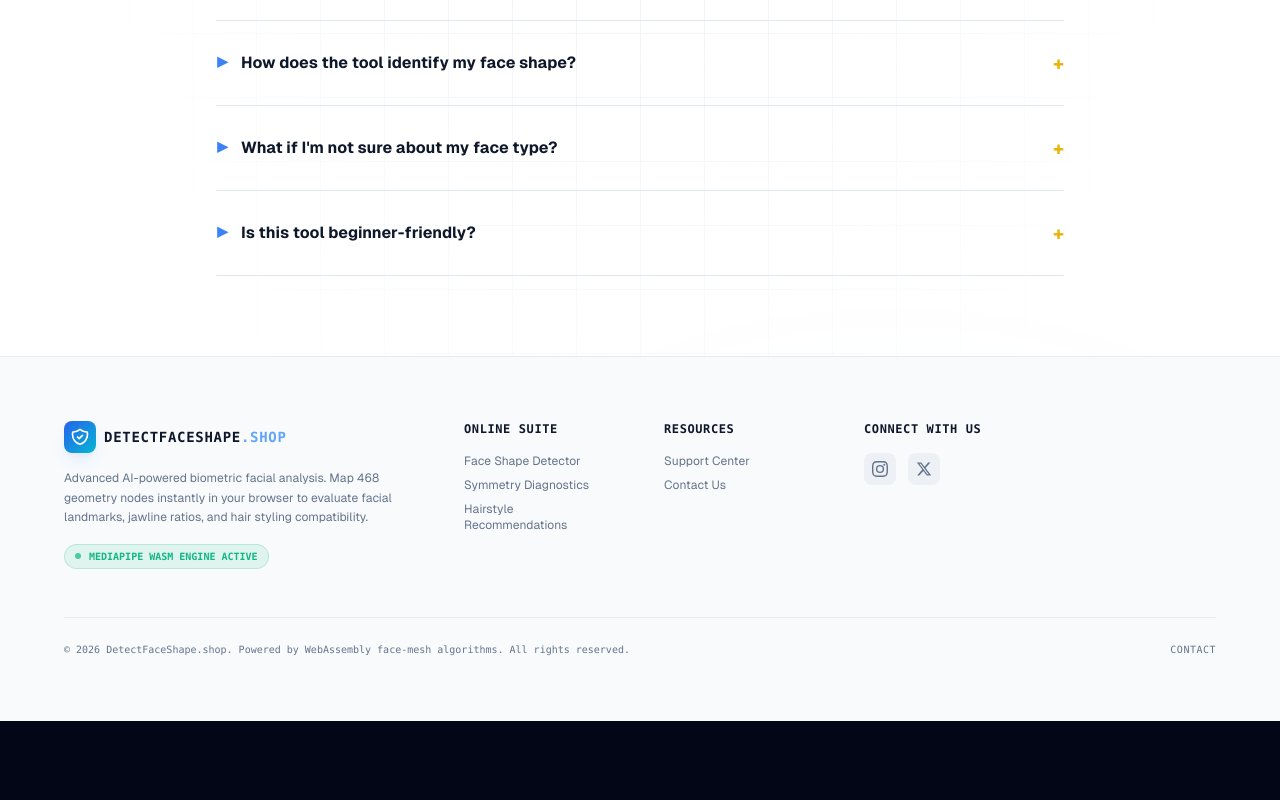
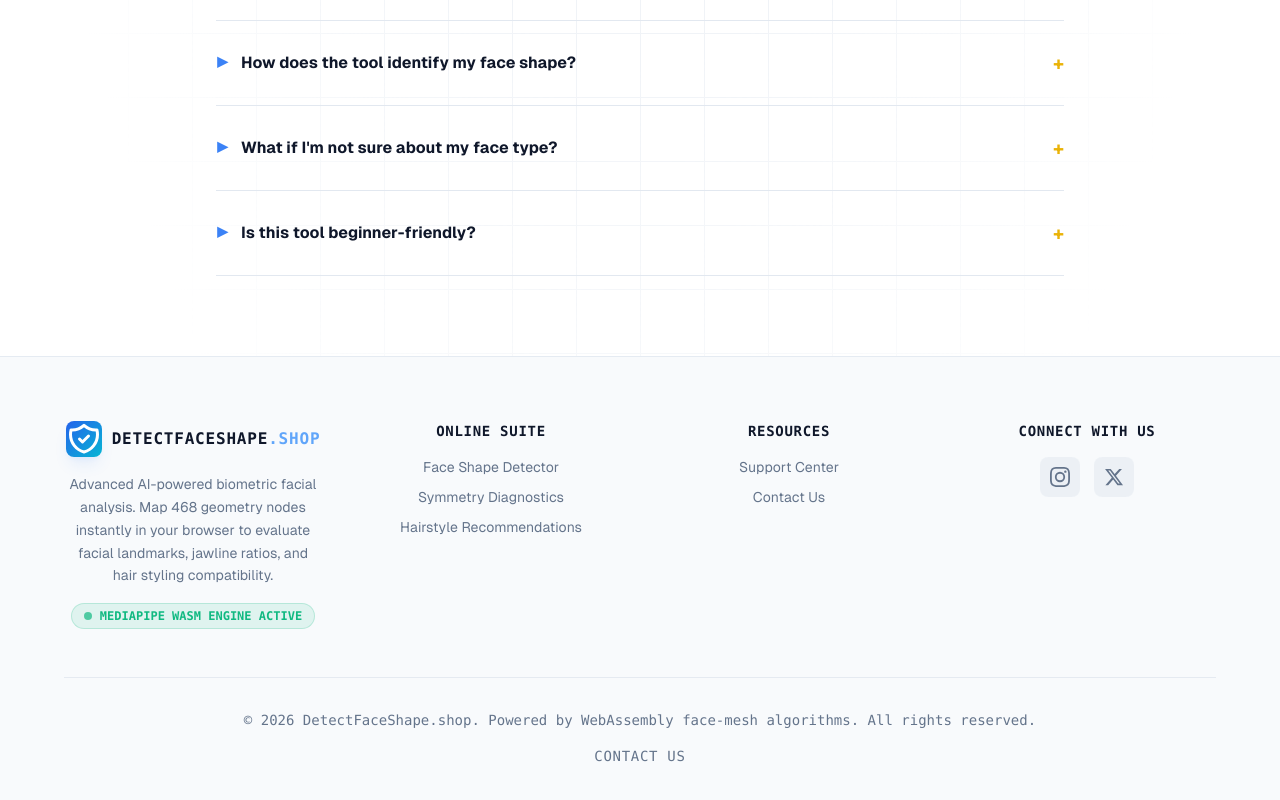
Before and after one commit to 24kTanmay/detectfaceshape, a Next.js app: page / in a window 1280 px wide. Shown: the part 4255-5055 px from the top of the page. Before the commit the page ends 4976 px from the top, so only its background shows below. Built offline with nearby package versions, Linux system fonts and the light colour scheme.

Commit message:
style: centered sitemap footer columns, balanced spacing, and increased font sizes

```diff
--- a/app/page.js
+++ b/app/page.js
@@ -684,36 +684,36 @@ export default function Home() {
 
       {/* Futuristic Branded Sitemap Footer */}
       <footer className="z-10 w-full border-t border-slate-200/80 dark:border-slate-900/80 bg-slate-50 dark:bg-slate-950 py-16 px-6 relative">
-        <div className="max-w-6xl mx-auto grid grid-cols-1 md:grid-cols-12 gap-8 md:gap-12 pb-12 border-b border-slate-200/85 dark:border-slate-900/60">
+        <div className="max-w-6xl mx-auto grid grid-cols-1 sm:grid-cols-2 md:grid-cols-4 gap-10 pb-12 border-b border-slate-200/85 dark:border-slate-900/60 text-center justify-items-center">
 
           {/* Brand Col */}
-          <div className="md:col-span-4 space-y-4">
-            <Link href="/" className="flex items-center gap-2 group">
-              <div className="w-8 h-8 rounded-lg bg-gradient-to-br from-blue-600 to-cyan-500 flex items-center justify-center shadow-lg shadow-blue-500/10 group-hover:shadow-blue-500/30 transition-all duration-300">
-                <svg className="w-5 h-5 text-white" fill="none" stroke="currentColor" viewBox="0 0 24 24" xmlns="http://www.w3.org/2000/svg">
+          <div className="flex flex-col items-center text-center space-y-4">
+            <Link href="/" className="flex items-center gap-2.5 group">
+              <div className="w-9 h-9 rounded-lg bg-gradient-to-br from-blue-600 to-cyan-500 flex items-center justify-center shadow-lg shadow-blue-500/10 group-hover:shadow-blue-500/30 transition-all duration-300">
+                <svg className="w-5.5 h-5.5 text-white" fill="none" stroke="currentColor" viewBox="0 0 24 24" xmlns="http://www.w3.org/2000/svg">
                   <path strokeLinecap="round" strokeLinejoin="round" strokeWidth={2} d="M9 12l2 2 4-4m5.618-4.016A11.955 11.955 0 0112 2.944a11.955 11.955 0 01-8.618 3.04A12.02 12.02 0 003 9c0 5.591 3.824 10.29 9 11.622 5.176-1.332 9-6.03 9-11.622 0-1.042-.133-2.052-.382-3.016z" />
                 </svg>
               </div>
-              <span className="font-bold font-mono tracking-wider text-sm uppercase text-slate-900 dark:text-white">
+              <span className="font-bold font-mono tracking-wider text-base uppercase text-slate-900 dark:text-white">
                 DetectFaceShape<span className="text-blue-400">.shop</span>
               </span>
             </Link>
-            <p className="text-xs text-slate-500 dark:text-slate-400 leading-relaxed max-w-sm">
+            <p className="text-sm text-slate-500 dark:text-slate-400 leading-relaxed max-w-xs">
               Advanced AI-powered biometric facial analysis. Map 468 geometry nodes instantly in your browser to evaluate facial landmarks, jawline ratios, and hair styling compatibility.
             </p>
             {/* Live Online Badge */}
-            <div className="inline-flex items-center gap-2 px-2.5 py-1 rounded-full bg-emerald-500/10 border border-emerald-500/20 text-[10px] font-bold font-mono text-emerald-500 uppercase">
-              <span className="h-1.5 w-1.5 rounded-full bg-emerald-500 animate-pulse" />
+            <div className="inline-flex items-center gap-2 px-3 py-1 rounded-full bg-emerald-500/10 border border-emerald-500/20 text-xs font-bold font-mono text-emerald-500 uppercase">
+              <span className="h-2 w-2 rounded-full bg-emerald-500 animate-pulse" />
               MediaPipe WASM Engine Active
             </div>
           </div>
 
           {/* Tools Col */}
-          <div className="md:col-span-2 space-y-4">
-            <h4 className="font-bold text-xs uppercase tracking-wider text-slate-900 dark:text-white font-mono">
+          <div className="flex flex-col items-center text-center space-y-4">
+            <h4 className="font-bold text-sm uppercase tracking-wider text-slate-900 dark:text-white font-mono">
               Online Suite
             </h4>
-            <ul className="space-y-2 text-xs">
+            <ul className="space-y-2.5 text-sm">
               <li><Link href="/" className="text-slate-500 hover:text-blue-500 transition-colors">Face Shape Detector</Link></li>
               <li><Link href="/" className="text-slate-500 hover:text-blue-500 transition-colors">Symmetry Diagnostics</Link></li>
               <li><Link href="/" className="text-slate-500 hover:text-blue-500 transition-colors">Hairstyle Recommendations</Link></li>
@@ -721,39 +721,39 @@ export default function Home() {
           </div>
 
           {/* Resources Col */}
-          <div className="md:col-span-2 space-y-4">
-            <h4 className="font-bold text-xs uppercase tracking-wider text-slate-900 dark:text-white font-mono">
+          <div className="flex flex-col items-center text-center space-y-4">
+            <h4 className="font-bold text-sm uppercase tracking-wider text-slate-900 dark:text-white font-mono">
               Resources
             </h4>
-            <ul className="space-y-2 text-xs">
+            <ul className="space-y-2.5 text-sm">
               <li><Link href="/contact" className="text-slate-500 hover:text-blue-500 transition-colors">Support Center</Link></li>
               <li><Link href="/contact" className="text-slate-500 hover:text-blue-500 transition-colors">Contact Us</Link></li>
             </ul>
           </div>
 
           {/* Connect Col */}
-          <div className="md:col-span-4 space-y-4">
-            <h4 className="font-bold text-xs uppercase tracking-wider text-slate-900 dark:text-white font-mono">
+          <div className="flex flex-col items-center text-center space-y-4">
+            <h4 className="font-bold text-sm uppercase tracking-wider text-slate-900 dark:text-white font-mono">
               Connect With Us
             </h4>
-            <div className="flex gap-3">
+            <div className="flex gap-3.5">
               {/* Instagram */}
-              <a href="https://www.instagram.com/rtanmay588/" target="_blank" rel="noopener noreferrer" className="w-8 h-8 rounded-lg bg-slate-200/50 dark:bg-slate-900 hover:bg-gradient-to-tr hover:from-yellow-500 hover:via-pink-500 hover:to-indigo-500 hover:text-white text-slate-500 dark:text-slate-400 flex items-center justify-center transition-all duration-300 hover:scale-105">
-                <svg className="w-4 h-4" fill="currentColor" viewBox="0 0 24 24"><path d="M12 2.163c3.204 0 3.584.012 4.85.07 3.252.148 4.771 1.691 4.919 4.919.058 1.265.069 1.645.069 4.849 0 3.205-.012 3.584-.069 4.849-.149 3.225-1.664 4.771-4.919 4.919-1.266.058-1.644.07-4.85.07-3.204 0-3.584-.012-4.849-.07-3.26-.149-4.771-1.699-4.919-4.92-.058-1.265-.07-1.644-.07-4.849 0-3.204.013-3.583.07-4.849.149-3.227 1.664-4.771 4.919-4.919 1.266-.057 1.645-.069 4.849-.069zM12 0C8.741 0 8.333.014 7.053.072 2.695.272.273 2.69.073 7.051.014 8.333 0 8.741 0 12c0 3.259.014 3.668.072 4.948.2 4.358 2.618 6.78 6.98 6.98 1.281.058 1.689.072 4.948.072 3.259 0 3.668-.014 4.948-.072 4.354-.2 6.782-2.618 6.979-6.98.059-1.28.073-1.689.073-4.948 0-3.259-.014-3.667-.072-4.947-.196-4.354-2.617-6.78-6.979-6.98C15.668.014 15.259 0 12 0zm0 5.838a6.162 6.162 0 100 12.324 6.162 6.162 0 000-12.324zM12 16a4 4 0 110-8 4 4 0 010 8zm6.406-11.845a1.44 1.44 0 100 2.881 1.44 1.44 0 000-2.881z"/></svg>
+              <a href="https://www.instagram.com/rtanmay588/" target="_blank" rel="noopener noreferrer" className="w-10 h-10 rounded-lg bg-slate-200/50 dark:bg-slate-900 hover:bg-gradient-to-tr hover:from-yellow-500 hover:via-pink-500 hover:to-indigo-500 hover:text-white text-slate-500 dark:text-slate-400 flex items-center justify-center transition-all duration-300 hover:scale-105">
+                <svg className="w-5 h-5" fill="currentColor" viewBox="0 0 24 24"><path d="M12 2.163c3.204 0 3.584.012 4.85.07 3.252.148 4.771 1.691 4.919 4.919.058 1.265.069 1.645.069 4.849 0 3.205-.012 3.584-.069 4.849-.149 3.225-1.664 4.771-4.919 4.919-1.266.058-1.644.07-4.85.07-3.204 0-3.584-.012-4.849-.07-3.26-.149-4.771-1.699-4.919-4.92-.058-1.265-.07-1.644-.07-4.849 0-3.204.013-3.583.07-4.849.149-3.227 1.664-4.771 4.919-4.919 1.266-.057 1.645-.069 4.849-.069zM12 0C8.741 0 8.333.014 7.053.072 2.695.272.273 2.69.073 7.051.014 8.333 0 8.741 0 12c0 3.259.014 3.668.072 4.948.2 4.358 2.618 6.78 6.98 6.98 1.281.058 1.689.072 4.948.072 3.259 0 3.668-.014 4.948-.072 4.354-.2 6.782-2.618 6.979-6.98.059-1.28.073-1.689.073-4.948 0-3.259-.014-3.667-.072-4.947-.196-4.354-2.617-6.78-6.979-6.98C15.668.014 15.259 0 12 0zm0 5.838a6.162 6.162 0 100 12.324 6.162 6.162 0 000-12.324zM12 16a4 4 0 110-8 4 4 0 010 8zm6.406-11.845a1.44 1.44 0 100 2.881 1.44 1.44 0 000-2.881z"/></svg>
               </a>
               {/* X / Twitter */}
-              <a href="https://x.com/TanmayR98734842" target="_blank" rel="noopener noreferrer" className="w-8 h-8 rounded-lg bg-slate-200/50 dark:bg-slate-900 hover:bg-slate-950 hover:text-white dark:hover:bg-white dark:hover:text-slate-950 text-slate-500 dark:text-slate-400 flex items-center justify-center transition-all duration-300 hover:scale-105">
-                <svg className="w-4 h-4" fill="currentColor" viewBox="0 0 24 24"><path d="M18.244 2.25h3.308l-7.227 8.26 8.502 11.24H16.17l-5.214-6.817L4.99 21.75H1.68l7.73-8.835L1.254 2.25H8.08l4.713 6.231zm-1.161 17.52h1.833L7.084 4.126H5.117z"/></svg>
+              <a href="https://x.com/TanmayR98734842" target="_blank" rel="noopener noreferrer" className="w-10 h-10 rounded-lg bg-slate-200/50 dark:bg-slate-900 hover:bg-slate-950 hover:text-white dark:hover:bg-white dark:hover:text-slate-950 text-slate-500 dark:text-slate-400 flex items-center justify-center transition-all duration-300 hover:scale-105">
+                <svg className="w-5 h-5" fill="currentColor" viewBox="0 0 24 24"><path d="M18.244 2.25h3.308l-7.227 8.26 8.502 11.24H16.17l-5.214-6.817L4.99 21.75H1.68l7.73-8.835L1.254 2.25H8.08l4.713 6.231zm-1.161 17.52h1.833L7.084 4.126H5.117z"/></svg>
               </a>
             </div>
           </div>
 
         </div>
 
-        <div className="max-w-6xl mx-auto pt-6 flex flex-col sm:flex-row justify-between items-center text-[10px] text-slate-500 font-mono gap-4">
+        <div className="max-w-6xl mx-auto pt-8 flex flex-col items-center text-center text-xs sm:text-sm text-slate-500 font-mono gap-4">
           <p>© {new Date().getFullYear()} DetectFaceShape.shop. Powered by WebAssembly face-mesh algorithms. All rights reserved.</p>
-          <div className="flex gap-4">
-            <Link href="/contact" className="hover:text-blue-500 transition-colors uppercase tracking-wider">Contact</Link>
+          <div className="flex gap-6">
+            <Link href="/contact" className="hover:text-blue-500 transition-colors uppercase tracking-wider text-xs sm:text-sm">Contact Us</Link>
           </div>
         </div>
       </footer>
--- a/app/results/page.js
+++ b/app/results/page.js
@@ -278,36 +278,36 @@ export default function ResultsPage() {
 
       {/* Futuristic Branded Sitemap Footer */}
       <footer className="z-10 w-full border-t border-slate-200/80 dark:border-slate-900/80 bg-slate-50 dark:bg-slate-950 py-16 px-6 relative mt-16">
-        <div className="max-w-6xl mx-auto grid grid-cols-1 md:grid-cols-12 gap-8 md:gap-12 pb-12 border-b border-slate-200/85 dark:border-slate-900/60 text-left">
+        <div className="max-w-6xl mx-auto grid grid-cols-1 sm:grid-cols-2 md:grid-cols-4 gap-10 pb-12 border-b border-slate-200/85 dark:border-slate-900/60 text-center justify-items-center">
 
           {/* Brand Col */}
-          <div className="md:col-span-4 space-y-4">
-            <Link href="/" className="flex items-center gap-2 group">
-              <div className="w-8 h-8 rounded-lg bg-gradient-to-br from-blue-600 to-cyan-500 flex items-center justify-center shadow-lg shadow-blue-500/10 group-hover:shadow-blue-500/30 transition-all duration-300">
-                <svg className="w-5 h-5 text-white" fill="none" stroke="currentColor" viewBox="0 0 24 24" xmlns="http://www.w3.org/2000/svg">
+          <div className="flex flex-col items-center text-center space-y-4">
+            <Link href="/" className="flex items-center gap-2.5 group">
+              <div className="w-9 h-9 rounded-lg bg-gradient-to-br from-blue-600 to-cyan-500 flex items-center justify-center shadow-lg shadow-blue-500/10 group-hover:shadow-blue-500/30 transition-all duration-300">
+                <svg className="w-5.5 h-5.5 text-white" fill="none" stroke="currentColor" viewBox="0 0 24 24" xmlns="http://www.w3.org/2000/svg">
                   <path strokeLinecap="round" strokeLinejoin="round" strokeWidth={2} d="M9 12l2 2 4-4m5.618-4.016A11.955 11.955 0 0112 2.944a11.955 11.955 0 01-8.618 3.04A12.02 12.02 0 003 9c0 5.591 3.824 10.29 9 11.622 5.176-1.332 9-6.03 9-11.622 0-1.042-.133-2.052-.382-3.016z" />
                 </svg>
               </div>
-              <span className="font-bold font-mono tracking-wider text-sm uppercase text-slate-900 dark:text-white">
+              <span className="font-bold font-mono tracking-wider text-base uppercase text-slate-900 dark:text-white">
                 DetectFaceShape<span className="text-blue-400">.shop</span>
               </span>
             </Link>
-            <p className="text-xs text-slate-500 dark:text-slate-400 leading-relaxed max-w-sm">
+            <p className="text-sm text-slate-500 dark:text-slate-400 leading-relaxed max-w-xs">
               Advanced AI-powered biometric facial analysis. Map 468 geometry nodes instantly in your browser to evaluate facial landmarks, jawline ratios, and hair styling compatibility.
             </p>
             {/* Live Online Badge */}
-            <div className="inline-flex items-center gap-2 px-2.5 py-1 rounded-full bg-emerald-500/10 border border-emerald-500/20 text-[10px] font-bold font-mono text-emerald-500 uppercase">
-              <span className="h-1.5 w-1.5 rounded-full bg-emerald-500 animate-pulse" />
+            <div className="inline-flex items-center gap-2 px-3 py-1 rounded-full bg-emerald-500/10 border border-emerald-500/20 text-xs font-bold font-mono text-emerald-500 uppercase">
+              <span className="h-2 w-2 rounded-full bg-emerald-500 animate-pulse" />
               MediaPipe WASM Engine Active
             </div>
           </div>
 
           {/* Tools Col */}
-          <div className="md:col-span-2 space-y-4">
-            <h4 className="font-bold text-xs uppercase tracking-wider text-slate-900 dark:text-white font-mono">
+          <div className="flex flex-col items-center text-center space-y-4">
+            <h4 className="font-bold text-sm uppercase tracking-wider text-slate-900 dark:text-white font-mono">
               Online Suite
             </h4>
-            <ul className="space-y-2 text-xs">
+            <ul className="space-y-2.5 text-sm">
               <li><Link href="/" className="text-slate-500 hover:text-blue-500 transition-colors">Face Shape Detector</Link></li>
               <li><Link href="/" className="text-slate-500 hover:text-blue-500 transition-colors">Symmetry Diagnostics</Link></li>
               <li><Link href="/" className="text-slate-500 hover:text-blue-500 transition-colors">Hairstyle Recommendations</Link></li>
@@ -315,39 +315,39 @@ export default function ResultsPage() {
           </div>
 
           {/* Resources Col */}
-          <div className="md:col-span-2 space-y-4">
-            <h4 className="font-bold text-xs uppercase tracking-wider text-slate-900 dark:text-white font-mono">
+          <div className="flex flex-col items-center text-center space-y-4">
+            <h4 className="font-bold text-sm uppercase tracking-wider text-slate-900 dark:text-white font-mono">
               Resources
             </h4>
-            <ul className="space-y-2 text-xs">
+            <ul className="space-y-2.5 text-sm">
               <li><Link href="/contact" className="text-slate-500 hover:text-blue-500 transition-colors">Support Center</Link></li>
               <li><Link href="/contact" className="text-slate-500 hover:text-blue-500 transition-colors">Contact Us</Link></li>
             </ul>
           </div>
 
           {/* Connect Col */}
-          <div className="md:col-span-4 space-y-4">
-            <h4 className="font-bold text-xs uppercase tracking-wider text-slate-900 dark:text-white font-mono">
+          <div className="flex flex-col items-center text-center space-y-4">
+            <h4 className="font-bold text-sm uppercase tracking-wider text-slate-900 dark:text-white font-mono">
               Connect With Us
             </h4>
-            <div className="flex gap-3">
+            <div className="flex gap-3.5">
               {/* Instagram */}
-              <a href="https://www.instagram.com/rtanmay588/" target="_blank" rel="noopener noreferrer" className="w-8 h-8 rounded-lg bg-slate-200/50 dark:bg-slate-900 hover:bg-gradient-to-tr hover:from-yellow-500 hover:via-pink-500 hover:to-indigo-500 hover:text-white text-slate-500 dark:text-slate-400 flex items-center justify-center transition-all duration-300 hover:scale-105">
-                <svg className="w-4 h-4" fill="currentColor" viewBox="0 0 24 24"><path d="M12 2.163c3.204 0 3.584.012 4.85.07 3.252.148 4.771 1.691 4.919 4.919.058 1.265.069 1.645.069 4.849 0 3.205-.012 3.584-.069 4.849-.149 3.225-1.664 4.771-4.919 4.919-1.266.058-1.644.07-4.85.07-3.204 0-3.584-.012-4.849-.07-3.26-.149-4.771-1.699-4.919-4.92-.058-1.265-.07-1.644-.07-4.849 0-3.204.013-3.583.07-4.849.149-3.227 1.664-4.771 4.919-4.919 1.266-.057 1.645-.069 4.849-.069zM12 0C8.741 0 8.333.014 7.053.072 2.695.272.273 2.69.073 7.051.014 8.333 0 8.741 0 12c0 3.259.014 3.668.072 4.948.2 4.358 2.618 6.78 6.98 6.98 1.281.058 1.689.072 4.948.072 3.259 0 3.668-.014 4.948-.072 4.354-.2 6.782-2.618 6.979-6.98.059-1.28.073-1.689.073-4.948 0-3.259-.014-3.667-.072-4.947-.196-4.354-2.617-6.78-6.979-6.98C15.668.014 15.259 0 12 0zm0 5.838a6.162 6.162 0 100 12.324 6.162 6.162 0 000-12.324zM12 16a4 4 0 110-8 4 4 0 010 8zm6.406-11.845a1.44 1.44 0 100 2.881 1.44 1.44 0 000-2.881z"/></svg>
+              <a href="https://www.instagram.com/rtanmay588/" target="_blank" rel="noopener noreferrer" className="w-10 h-10 rounded-lg bg-slate-200/50 dark:bg-slate-900 hover:bg-gradient-to-tr hover:from-yellow-500 hover:via-pink-500 hover:to-indigo-500 hover:text-white text-slate-500 dark:text-slate-400 flex items-center justify-center transition-all duration-300 hover:scale-105">
+                <svg className="w-5 h-5" fill="currentColor" viewBox="0 0 24 24"><path d="M12 2.163c3.204 0 3.584.012 4.85.07 3.252.148 4.771 1.691 4.919 4.919.058 1.265.069 1.645.069 4.849 0 3.205-.012 3.584-.069 4.849-.149 3.225-1.664 4.771-4.919 4.919-1.266.058-1.644.07-4.85.07-3.204 0-3.584-.012-4.849-.07-3.26-.149-4.771-1.699-4.919-4.92-.058-1.265-.07-1.644-.07-4.849 0-3.204.013-3.583.07-4.849.149-3.227 1.664-4.771 4.919-4.919 1.266-.057 1.645-.069 4.849-.069zM12 0C8.741 0 8.333.014 7.053.072 2.695.272.273 2.69.073 7.051.014 8.333 0 8.741 0 12c0 3.259.014 3.668.072 4.948.2 4.358 2.618 6.78 6.98 6.98 1.281.058 1.689.072 4.948.072 3.259 0 3.668-.014 4.948-.072 4.354-.2 6.782-2.618 6.979-6.98.059-1.28.073-1.689.073-4.948 0-3.259-.014-3.667-.072-4.947-.196-4.354-2.617-6.78-6.979-6.98C15.668.014 15.259 0 12 0zm0 5.838a6.162 6.162 0 100 12.324 6.162 6.162 0 000-12.324zM12 16a4 4 0 110-8 4 4 0 010 8zm6.406-11.845a1.44 1.44 0 100 2.881 1.44 1.44 0 000-2.881z"/></svg>
               </a>
               {/* X / Twitter */}
-              <a href="https://x.com/TanmayR98734842" target="_blank" rel="noopener noreferrer" className="w-8 h-8 rounded-lg bg-slate-200/50 dark:bg-slate-900 hover:bg-slate-950 hover:text-white dark:hover:bg-white dark:hover:text-slate-950 text-slate-500 dark:text-slate-400 flex items-center justify-center transition-all duration-300 hover:scale-105">
-                <svg className="w-4 h-4" fill="currentColor" viewBox="0 0 24 24"><path d="M18.244 2.25h3.308l-7.227 8.26 8.502 11.24H16.17l-5.214-6.817L4.99 21.75H1.68l7.73-8.835L1.254 2.25H8.08l4.713 6.231zm-1.161 17.52h1.833L7.084 4.126H5.117z"/></svg>
+              <a href="https://x.com/TanmayR98734842" target="_blank" rel="noopener noreferrer" className="w-10 h-10 rounded-lg bg-slate-200/50 dark:bg-slate-900 hover:bg-slate-950 hover:text-white dark:hover:bg-white dark:hover:text-slate-950 text-slate-500 dark:text-slate-400 flex items-center justify-center transition-all duration-300 hover:scale-105">
+                <svg className="w-5 h-5" fill="currentColor" viewBox="0 0 24 24"><path d="M18.244 2.25h3.308l-7.227 8.26 8.502 11.24H16.17l-5.214-6.817L4.99 21.75H1.68l7.73-8.835L1.254 2.25H8.08l4.713 6.231zm-1.161 17.52h1.833L7.084 4.126H5.117z"/></svg>
               </a>
             </div>
           </div>
 
         </div>
 
-        <div className="max-w-6xl mx-auto pt-6 flex flex-col sm:flex-row justify-between items-center text-[10px] text-slate-500 font-mono gap-4">
+        <div className="max-w-6xl mx-auto pt-8 flex flex-col items-center text-center text-xs sm:text-sm text-slate-500 font-mono gap-4">
           <p>© {new Date().getFullYear()} DetectFaceShape.shop. Powered by WebAssembly face-mesh algorithms. All rights reserved.</p>
-          <div className="flex gap-4">
-            <Link href="/contact" className="hover:text-blue-500 transition-colors uppercase tracking-wider">Contact</Link>
+          <div className="flex gap-6">
+            <Link href="/contact" className="hover:text-blue-500 transition-colors uppercase tracking-wider text-xs sm:text-sm">Contact Us</Link>
           </div>
         </div>
       </footer>
```
